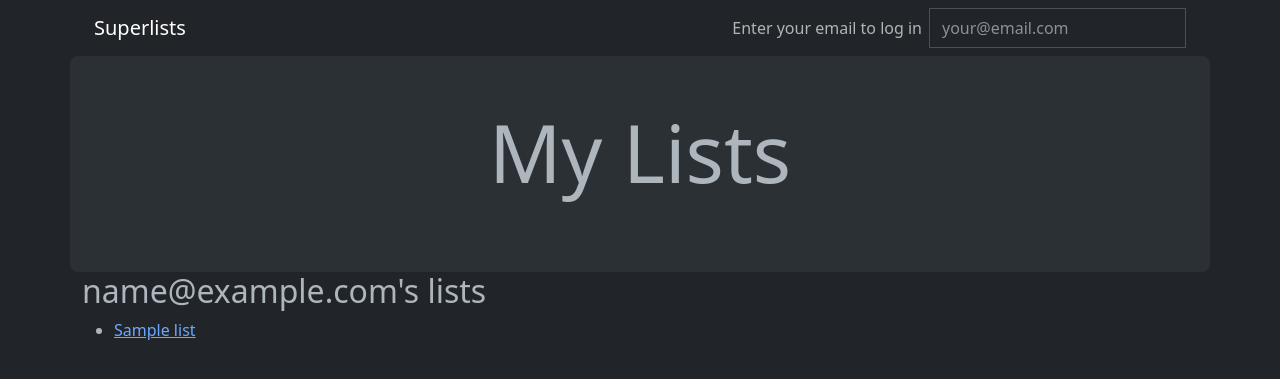
After one commit to denebeim/python, a Django app: template src/lists/templates/my_lists.html in a window 1280 px wide. The commit adds this page. Shown: the top 379 px of the page. Run offline with Django 5.2, Linux system fonts and the light colour scheme; the template is opened without the code that fills it: most values are stand-ins (such as "Sample title", 1, 10 or a date in 2020); some libraries are stand-ins or nearby versions.

Commit message:
url, placeholder view, and first-cut templates for my_lists

```diff
--- a/src/functional_tests/base.py
+++ b/src/functional_tests/base.py
@@ -37,7 +37,10 @@ class FunctionalTest(StaticLiveServerTestCase):
         self.browser.quit()
 
     def add_list_item(self, item_text):
-        num_rows = len(self.browser.find_element(By.CSS_SELECTOR, "#id_list_table tr"))
+        try:
+            num_rows = len(self.browser.find_element(By.ID, "id_list_table"))
+        except:
+            num_rows=0
         self.get_item_input_box().send_keys(item_text)
         self.get_item_input_box().send_keys(Keys.ENTER)
         item_number = num_rows + 1
--- a/src/lists/templates/base.html
+++ b/src/lists/templates/base.html
@@ -13,7 +13,12 @@
         <div class="container-fluid">
           <a class="navbar-brand" href="/">Superlists</a>
           {% if user.email %}
-            <ul>
+            <ul class="nav navbar-nav navbar-left">
+              <li>
+                <a href="{% url 'my_lists' user.email %}">My lists</a>
+              </li>
+            </ul>
+            <ul class="nav navbar-nav navbar-right">
               <span class="navbar-text">Logged in as {{ user.email }}</span>
               <form action="{% url 'logout' %}" method="post">
                 {% csrf_token %}
@@ -52,6 +57,7 @@
 
             {% endblock %}
           </h1>
+          {% block list_form %}
             <form class="was-validated"
               method="POST"
               action="{% block form_action %}
@@ -59,20 +65,25 @@
               {% endblock %}">
               {% csrf_token %}
 
-            <input id="id_text" name="text" class="form-control
-                    form-control-lg
-                    {% if form.errors %}is-invalid{% endif %}" placeholder="Enter a to-do item" value="{{ form.text.value }}" aria-describedby="id_text_feedback" required />
+              <input id="id_text" name="text" class="form-control form-control-lg {% if form.errors %}is-invalid{% endif %}" placeholder="Enter a to-do item" value="{{ form.text.value }}" aria-describedby="id_text_feedback" required />
 
               {% if form.errors %}
                 <div class="invalid-feedback">{{ form.errors.text.0 }}</div>
               {% endif %}
             </form>
+          {% endblock %}
         </div>
       </div>
       <div class="row justify-content-center">
         <div class="col-lg-6">
           {% block table %}
 
+          {% endblock %}
+        </div>
+      </div>
+      <div class="row">
+        <div class="col-md-6 col-md-offset-3">
+          {% block extra_content %}
           {% endblock %}
         </div>
       </div>
--- /dev/null
+++ b/src/lists/templates/my_lists.html
@@ -0,0 +1,18 @@
+{% extends 'base.html' %}
+
+{% block header_text %}
+  My Lists
+{% endblock %}
+{% block list_form %}
+{% endblock %}
+
+{% block extra_content %}
+  <h2>{{ owner.email }}'s lists</h2>
+  <ul>
+    {% for list in owner.list_set.all %}
+      <li>
+        <a href="{{ list.get_absolute_url }}">{{ list.name }}</a>
+      </li>
+    {% endfor %}
+  </ul>
+{% endblock %}
--- a/src/lists/urls.py
+++ b/src/lists/urls.py
@@ -12,4 +12,5 @@ urlpatterns = [
         views.view_list,
         name="view_list",
     ),
+    path("my_lists/<str:email>", views.my_lists, name="my_lists"),
 ]
```
Also changed, not shown: src/lists/tests/test_views.py (+12 -1 lines), src/lists/views.py (+6 -2 lines). Lines whose indentation alone changed are shown as unchanged.
